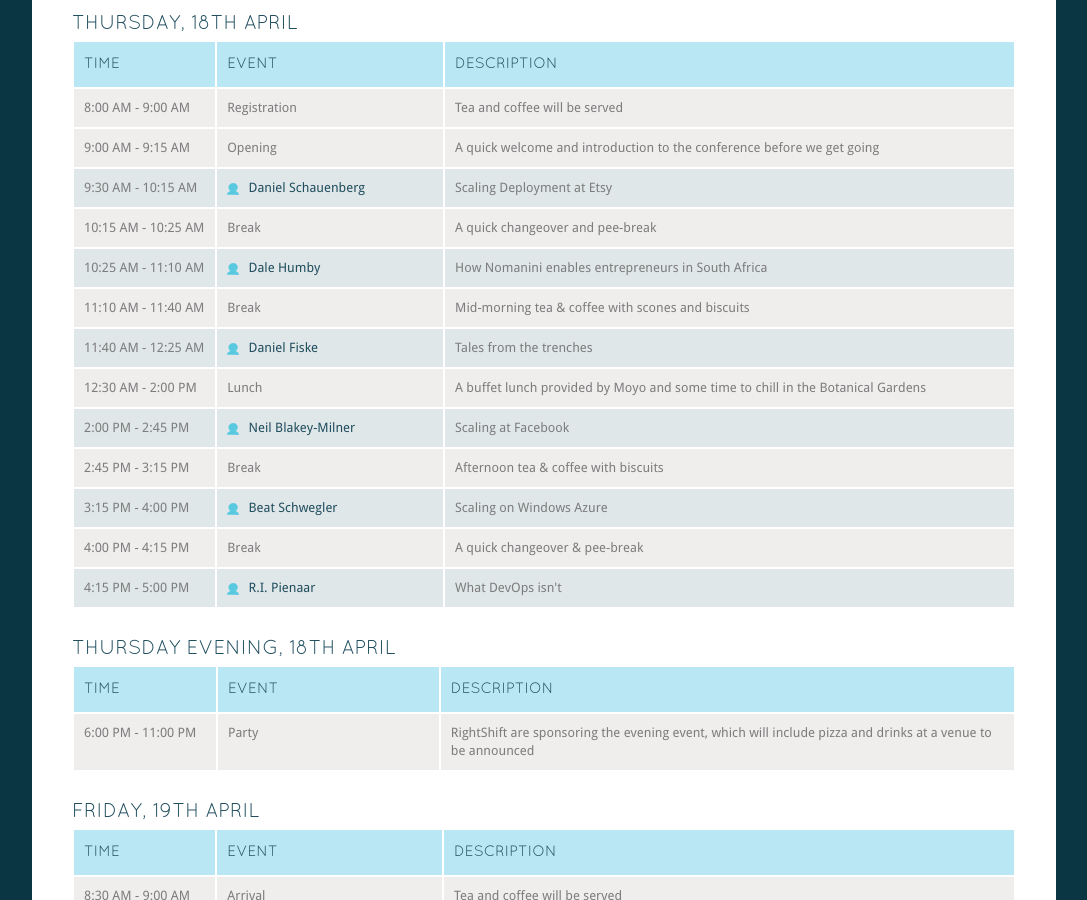
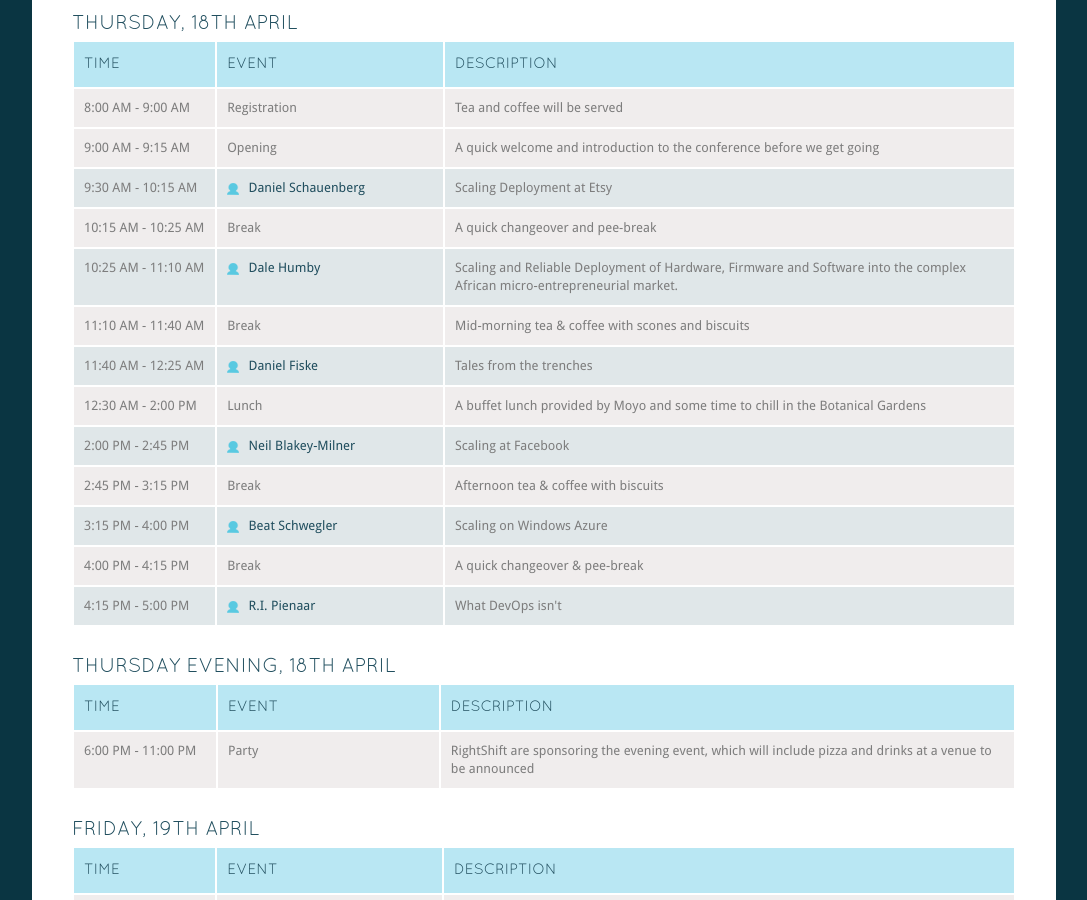
Before and after one commit to scaleconf/scaleconf.github.com, a Jekyll site: the page built from schedule.html, in a window 1280 px wide and 900 px high, scrolled down 561 px. Shown: the whole window, without its empty margins (96-1183 px from the left). Built offline with Jekyll 4.4.1, drawn with Linux system fonts in a browser that asks for light colours; Markdown is read by kramdown in place of the engine named in the settings; some of the changed lines change nothing that is shown.

Commit message:
Dale Humby's bio and abstract

```diff
--- a/_config.yml
+++ b/_config.yml
@@ -57,9 +57,38 @@
     role: CTO
     country: SA
     twitter: dalehumby
-    bio: coming soon
-    title: How Nomanini enables entrepreneurs in South Africa
-    abstract: Coming soon
+    bio: >
+        Dale Humby is CTO of Nomanini, a Cape Town based startup that has
+        developed a low cost, mobile point-of-sale terminal and the technology
+        ecosystem for it to operate in informal markets. His genesis is as an
+        electro-mechanical engineer developing sophisticated remote monitoring
+        systems in his own start-up business, joining Nomanini at its inception
+        in 2011 along with his staff.
+        </p>
+        <p>
+        Dale is passionate about the processes of product development,
+        continuous improvement, the motivation and management of people as well
+        as the complex and challenging mechanism of implementing continuous
+        delivery across hardware, firmware and software, all in an Agile
+        context.
+        </p>
+        <p>
+        Like his peers in Nomanini, Dale is driven by the twin goals of
+        powering the needs of the micro-entrepreneur in Africa and the
+        satisfaction of a job well done.
+    title: >
+        Scaling and Reliable Deployment of Hardware, Firmware and Software into the complex African micro-entrepreneurial market.
+    abstract: >
+        Nomanini's target market, mostly micro-entrepreneurs, rely on the
+        Nomanini solution for their livelihood. Therefore Nomanini has to
+        surmount the difficulties of building a scalable, repeatedly
+        deliverable hardware, firmware and back-end software solution capable
+        of processing millions of financial transactions in the technically
+        difficult African environment.
+        </p>
+        <p>
+        In his talk Dale discusses these challenges and reflects on solutions,
+        lessons learned and future improvements.
 
   daniel_fiske:
     name: Daniel Fiske
```
